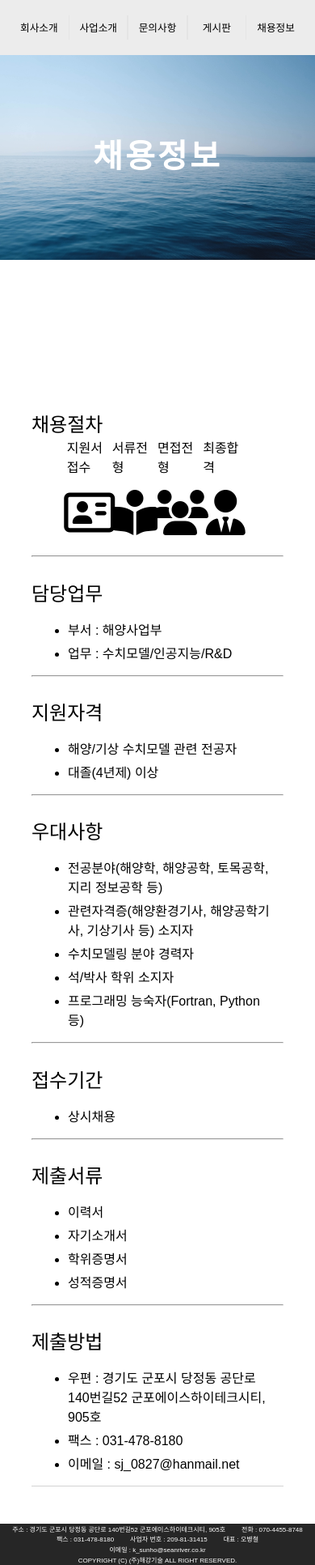
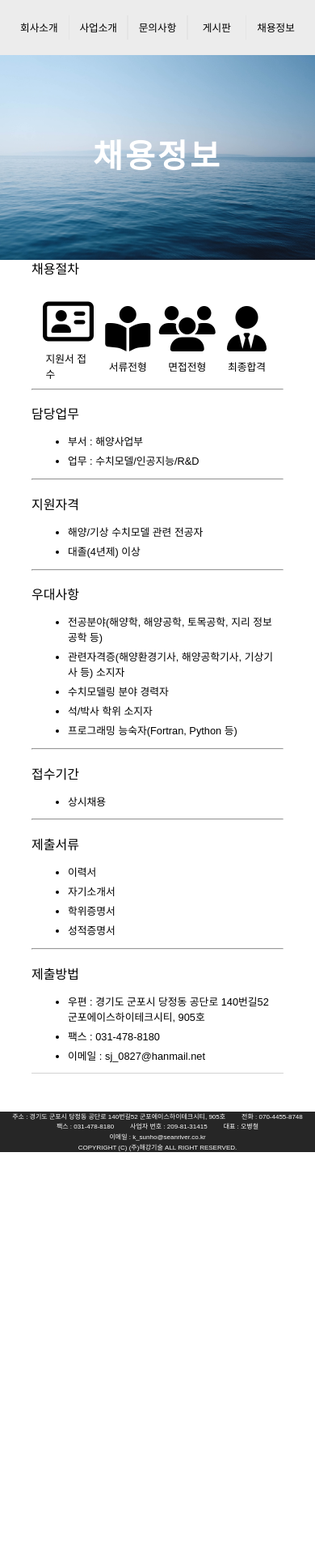
Before and after one commit to younglaecho/business_company_homepage, a Django app: page /recruit in a window 390 px wide. Shown: the whole page at 81% size. After the commit the page ends 1423 px from the top, so only its background shows below. Run offline with Django 3.2, Linux system fonts and the light colour scheme; some libraries are stand-ins or nearby versions; some web fonts are replaced.

Commit message:
web modify

```diff
--- a/company_user/templates/recruit.html
+++ b/company_user/templates/recruit.html
@@ -41,20 +41,20 @@
                 <div class="recruitpage-content-list-title"> 채용절차 </div>
                 <div class="recruitpage-process">
                     <div class="recruitpage-iconbox">
+                        <i class="recruitpage-icon far fa-address-card"></i>
                         <div class="recruitpage-icontext">지원서 접수</div>
-                        <i class="recruitpage-icon far fa-address-card"></i>
                     </div>
                     <div class="recruitpage-iconbox">
+                        <i class="recruitpage-icon fas fa-book-reader"></i>
                         <div class="recruitpage-icontext">서류전형</div>
-                        <i class="recruitpage-icon fas fa-book-reader"></i>
                     </div>
                     <div class="recruitpage-iconbox">
+                        <i class="recruitpage-icon fas fa-users"></i>
                         <div class="recruitpage-icontext">면접전형</div>
-                        <i class="recruitpage-icon fas fa-users"></i>
                     </div>
                     <div class="recruitpage-iconbox">
+                        <i class="recruitpage-icon fas fa-user-tie"></i>
                         <div class="recruitpage-icontext">최종합격</div>
-                        <i class="recruitpage-icon fas fa-user-tie"></i>
                     </div>
                 </div>
                 <hr class="recruitpage-contentline">
--- a/static/base.css
+++ b/static/base.css
@@ -315,7 +315,7 @@
 
     .main__slide-area_base {
         top: 8vh;
-        height: 40vh;
+        height: 36vh;
     }
 
     .main__organization {
--- a/static/page.css
+++ b/static/page.css
@@ -70,7 +70,7 @@
 
 .main {
     width: 100%;
-    padding: 5% 10%;
+    padding: 3vh 10%;
     height: auto;
 }
 
@@ -113,7 +113,10 @@
 
 @media all and (min-width:320px) and (max-width:728px) {
     .template_section {
-        padding: 1% 0%
+        padding: 1% 0%;
+        top: 0;
+        margin-bottom: 0;
+
     }
     .main {
         padding: 5% 0%;
--- a/static/recruit.css
+++ b/static/recruit.css
@@ -2,6 +2,7 @@
     padding-top: 0;
     height:auto;
 }
+
 .main {
     display: flex;
     justify-content: center;
@@ -10,7 +11,6 @@
     padding-top: 0;
     padding : 0 10vw
 }
-
 
 .recruitpage-intro {
     display: flex;
@@ -24,6 +24,7 @@
 .recruitpage-intro__textbox {
     width:60%;
 }
+
 .recruitpage-intro__smalltext {
     font-size: 2.0rem;
 }
@@ -51,6 +52,7 @@
     width: 100%;
     margin-bottom: 3vh;
 }
+
 .recruitpage-iconbox {
     display: flex;
     flex-wrap: wrap;
@@ -61,11 +63,11 @@
 .recruitpage-icontext {
     display: flex;
     justify-content: center;
-    margin-bottom: 2vh;
+    margin-top: 1vh;
+    margin-bottom: 1vh;
     width: 100%;
     font-size: 1rem;
 }
-
 
 .recruitpage-icon {
     font-size: 3.5rem;
@@ -101,9 +103,6 @@
     width: 100%;
     padding-top: 5%;
 }
-.recruitpage-content-list {
-
-}
 
 .recruitpage-content-list-item {
     margin: 5px;
@@ -118,3 +117,29 @@
     width:100%;
     margin-bottom: 3vh;
 }
+
+@media all and (min-width:320px) and (max-width:728px) {
+    .recruitpage-process {
+        width: 100%;
+        margin-top: 3vh;
+        margin-bottom: 0;
+        justify-content: space-evenly;
+    }
+
+    .recruitpage-icontext {
+        font-size: 0.8rem;
+    }
+
+    .recruitpage-content-list-title {
+        font-size: 1rem;
+    }
+
+    .recruitpage-contentline {
+        margin-bottom: 2vh;
+    }
+
+    .recruitpage-content-list {
+        font-size: 0.8rem;
+    }
+
+}
```
Also changed, not shown: board/templates/list_view.html (+11 -10 lines), db.sqlite3.
